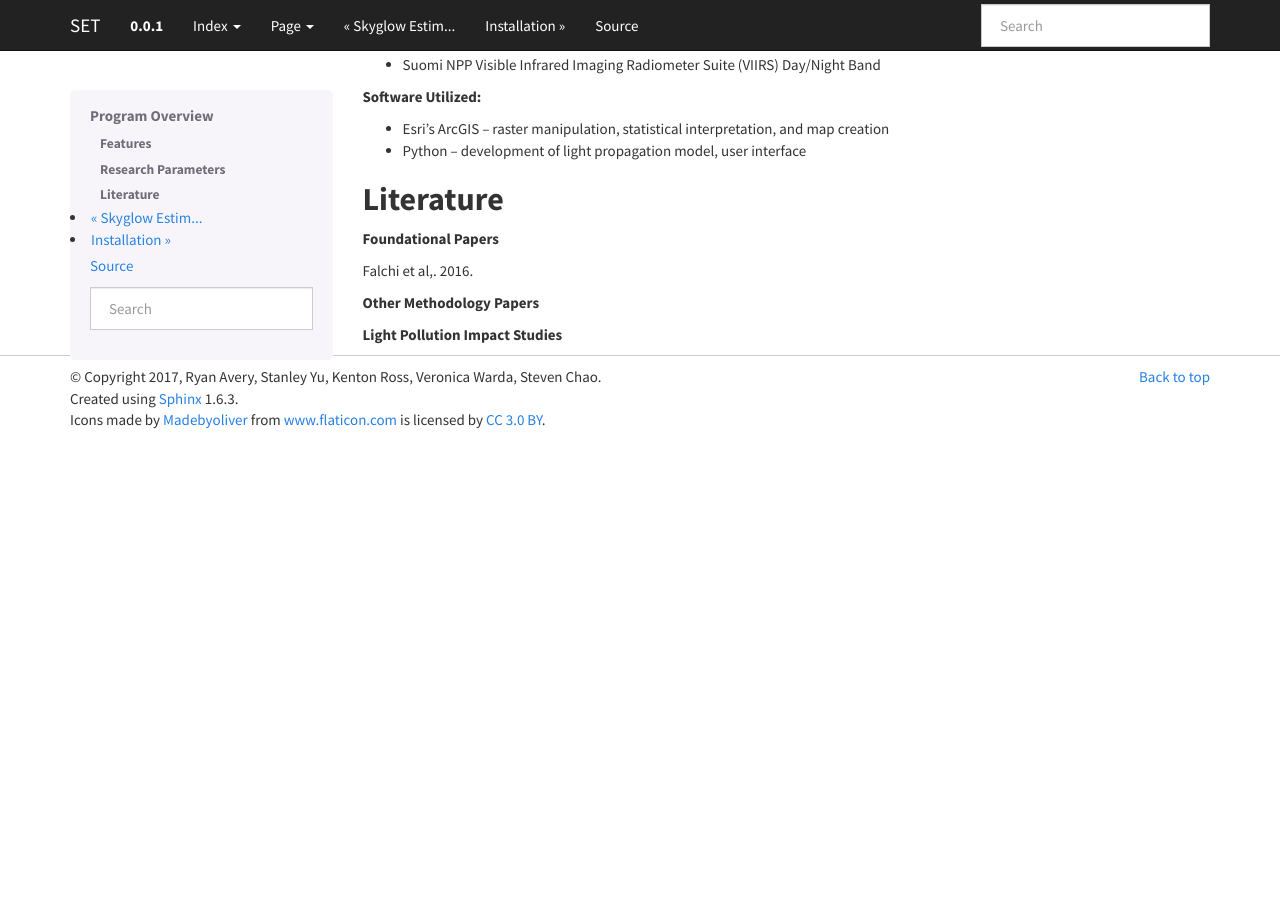
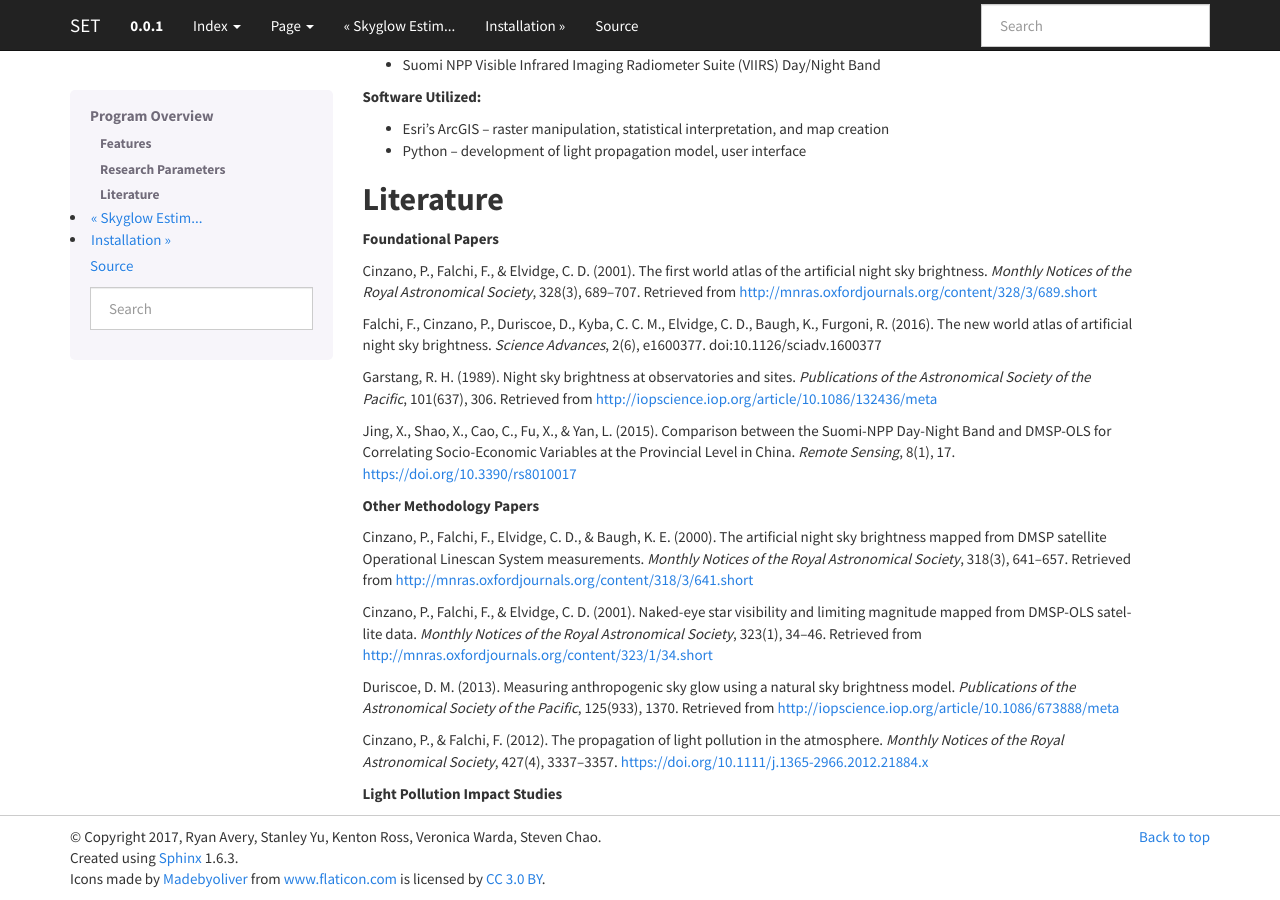
Before and after one commit to NASA-DEVELOP/SET, a Sphinx documentation site: the page built from docs/source/overview.rst, in a window 1280 px wide and 900 px high, scrolled down 1248 px. Built offline with Sphinx 7.4.7, drawn with Linux system fonts in a browser that asks for light colours; before the commit the page ends 1689 px from its top, so only the background shows below that.

Commit message:
Added foundational papers to overview.rst

```diff
--- a/docs/source/overview.rst
+++ b/docs/source/overview.rst
@@ -56,8 +56,22 @@ Go ahead and try SET now! Follow the installation instructions and begin making
 
 **Foundational Papers**
 
-Falchi et al,. 2016.
+Cinzano, P., Falchi, F., & Elvidge, C. D. (2001). The first world atlas of the artificial night sky brightness. *Monthly Notices of the Royal Astronomical Society*, 328(3), 689–707. Retrieved from http://mnras.oxfordjournals.org/content/328/3/689.short
+
+Falchi, F., Cinzano, P., Duriscoe, D., Kyba, C. C. M., Elvidge, C. D., Baugh, K., Furgoni, R. (2016). The new world atlas of artificial night sky brightness. *Science Advances*, 2(6), e1600377. doi:10.1126/sciadv.1600377
+
+Garstang, R. H. (1989). Night sky brightness at observatories and sites. *Publications of the Astronomical Society of the Pacific*, 101(637), 306. Retrieved from http://iopscience.iop.org/article/10.1086/132436/meta
+
+Jing, X., Shao, X., Cao, C., Fu, X., & Yan, L. (2015). Comparison between the Suomi-NPP Day-Night Band and DMSP-OLS for Correlating Socio-Economic Variables at the Provincial Level in China. *Remote Sensing*, 8(1), 17. https://doi.org/10.3390/rs8010017
 
 **Other Methodology Papers**
 
+Cinzano, P., Falchi, F., Elvidge, C. D., & Baugh, K. E. (2000). The artificial night sky brightness mapped from DMSP satellite Operational Linescan System measurements. *Monthly Notices of the Royal Astronomical Society*, 318(3), 641–657. Retrieved from http://mnras.oxfordjournals.org/content/318/3/641.short
+
+Cinzano, P., Falchi, F., & Elvidge, C. D. (2001). Naked-eye star visibility and limiting magnitude mapped from DMSP-OLS satellite data. *Monthly Notices of the Royal Astronomical Society*, 323(1), 34–46. Retrieved from http://mnras.oxfordjournals.org/content/323/1/34.short
+
+Duriscoe, D. M. (2013). Measuring anthropogenic sky glow using a natural sky brightness model. *Publications of the Astronomical Society of the Pacific*, 125(933), 1370. Retrieved from http://iopscience.iop.org/article/10.1086/673888/meta
+
+Cinzano, P., & Falchi, F. (2012). The propagation of light pollution in the atmosphere. *Monthly Notices of the Royal Astronomical Society*, 427(4), 3337–3357. https://doi.org/10.1111/j.1365-2966.2012.21884.x
+
 **Light Pollution Impact Studies**
```
